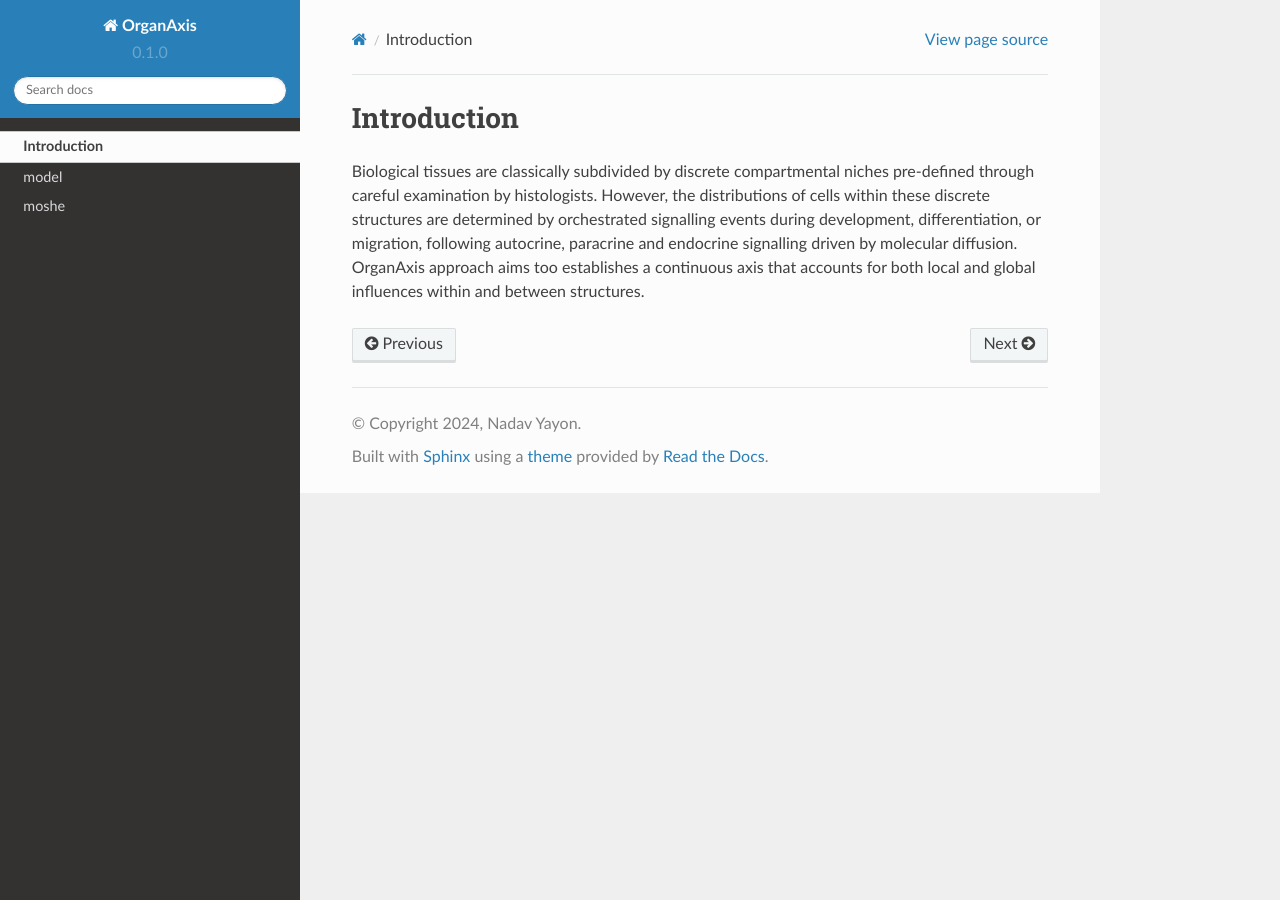
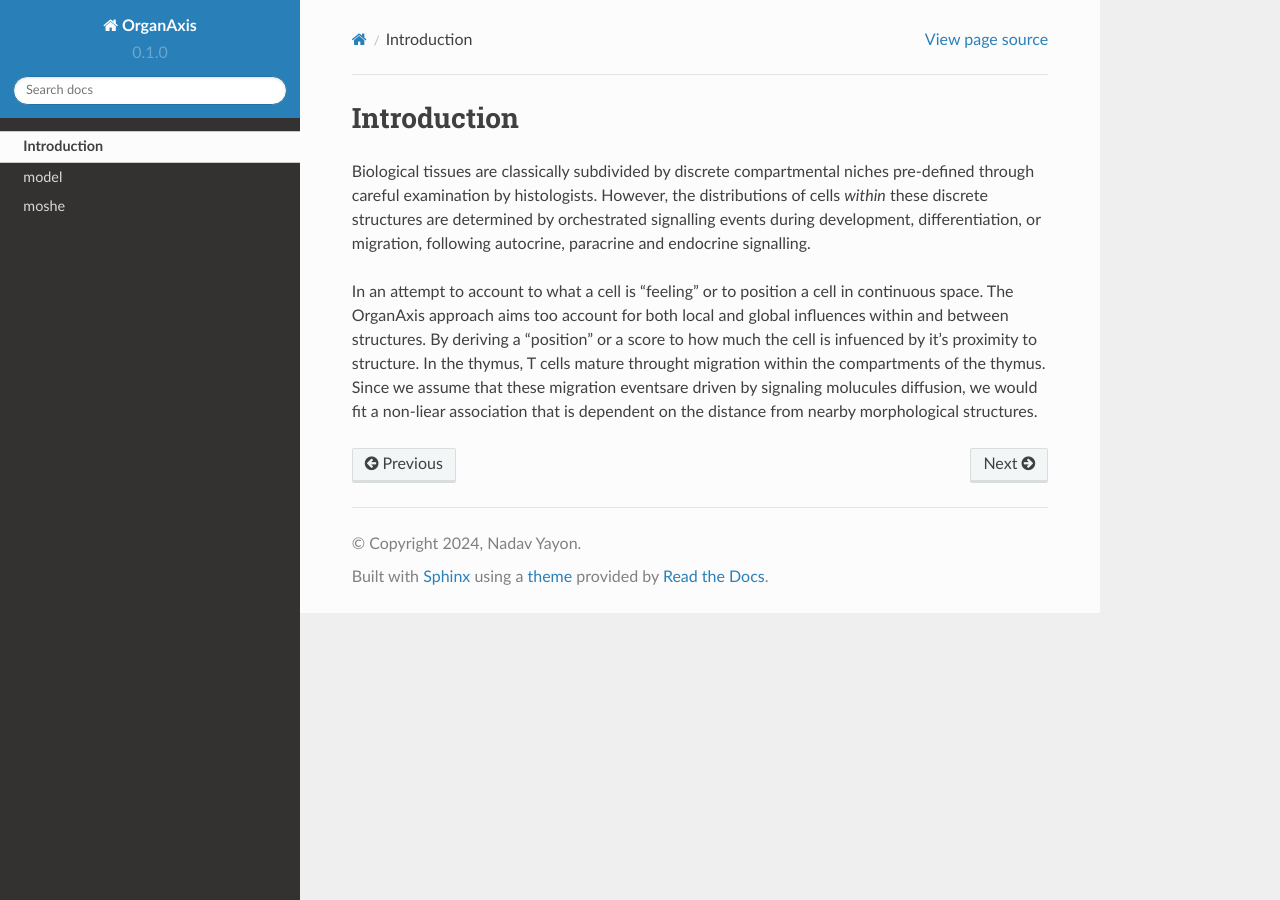
Before and after one commit to nadavyayon/organ_axis_tutorial, a Sphinx documentation site: the page built from docs/source/introduction.rst, in a window 1280 px wide. Built offline with Sphinx 7.4.7 and the Read the Docs theme 2.0.0, drawn with Linux system fonts in a browser that asks for light colours.

Commit message:
Update introduction.rst

```diff
--- a/docs/source/introduction.rst
+++ b/docs/source/introduction.rst
@@ -1,4 +1,5 @@
 Introduction
 =====
-Biological tissues are classically subdivided by discrete compartmental niches pre-defined through careful examination by histologists. However, the distributions of cells within these discrete structures are determined by orchestrated signalling events during development, differentiation, or migration, following autocrine, paracrine and endocrine signalling driven by molecular diffusion.
-OrganAxis approach aims too establishes a continuous axis that accounts for both local and global influences within and between structures.
+Biological tissues are classically subdivided by discrete compartmental niches pre-defined through careful examination by histologists. However, the distributions of cells *within* these discrete structures are determined by orchestrated signalling events during development, differentiation, or migration, following autocrine, paracrine and endocrine signalling.
+
+In an attempt to account to what a cell is "feeling" or to position a cell in continuous space. The OrganAxis approach aims too account for both local and global influences within and between structures. By deriving a "position" or a score to how much the cell is infuenced by it's proximity to structure. In the thymus, T cells mature throught migration within the compartments of the thymus. Since we assume that these migration eventsare driven by signaling molucules diffusion, we would fit a non-liear association that is dependent on the distance from nearby morphological structures.
```
